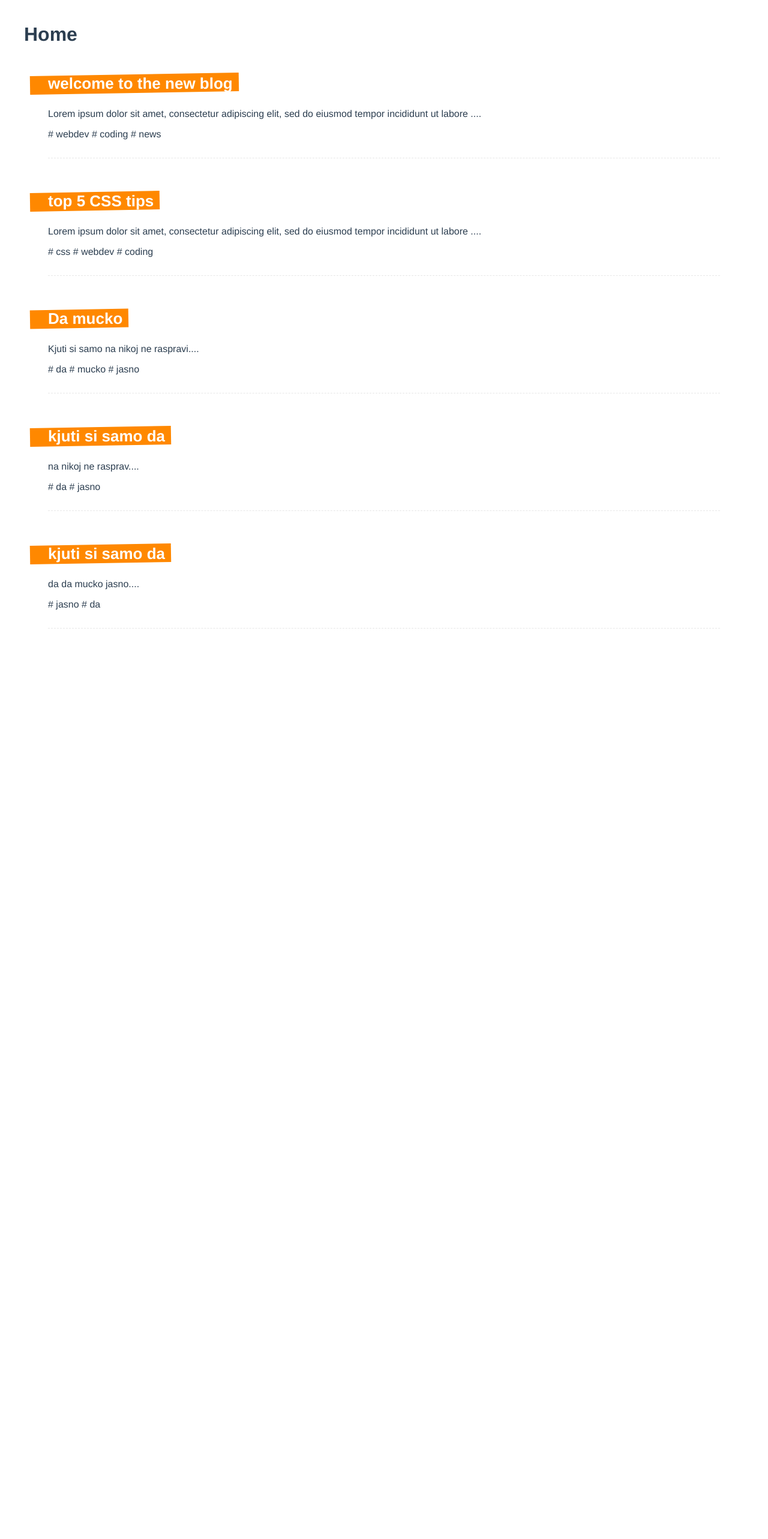
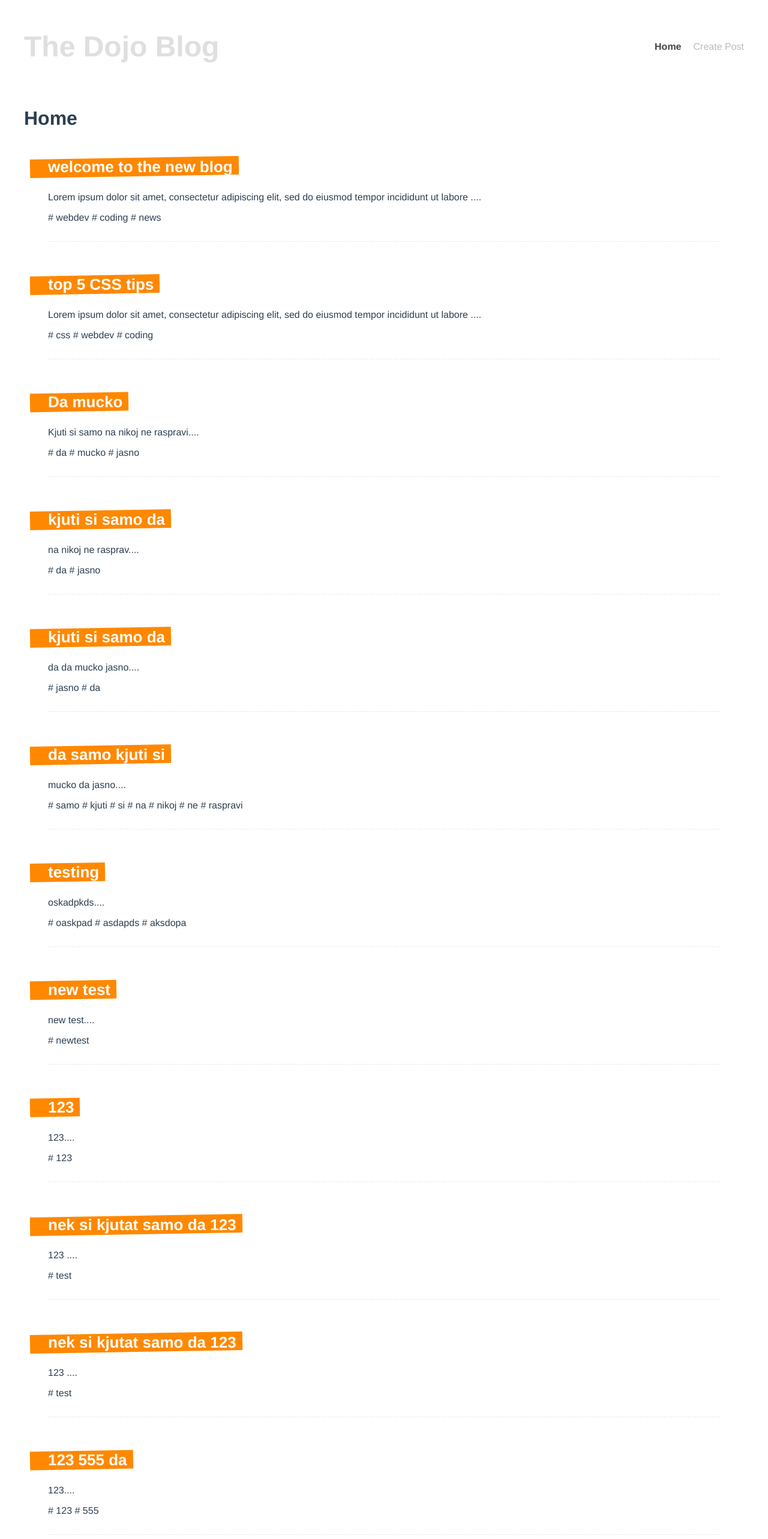
Before and after one commit to geostojanov/dojo-blog, a Vue app: page / in a window 1280 px wide. Shown: the top 2566 px of the page at 60% size. Before the commit the page ends 1096 px from the top, so only its background shows below. Built offline with nearby package versions, Linux system fonts and the light colour scheme; data requests are answered from the project's data file.

Commit message:
Da kjutejte si samo na nikoj ne raspravajte

```diff
--- a/data/db.json
+++ b/data/db.json
@@ -47,6 +47,80 @@
         "da"
       ],
       "id": 5
+    },
+    {
+      "title": "da samo kjuti si",
+      "body": "mucko da jasno",
+      "tags": [
+        "samo",
+        "kjuti",
+        "si",
+        "na",
+        "nikoj",
+        "ne",
+        "raspravi"
+      ],
+      "id": 6
+    },
+    {
+      "title": "testing",
+      "body": "oskadpkds",
+      "tags": [
+        "oaskpad",
+        "asdapds",
+        "aksdopa"
+      ],
+      "id": 7
+    },
+    {
+      "title": "new test",
+      "body": "new test",
+      "tags": [
+        "newtest"
+      ],
+      "id": 8
+    },
+    {
+      "title": "123",
+      "body": "123",
+      "tags": [
+        "123"
+      ],
+      "id": 9
+    },
+    {
+      "title": "nek si kjutat samo da 123",
+      "body": "123 ",
+      "tags": [
+        "test"
+      ],
+      "id": 10
+    },
+    {
+      "title": "nek si kjutat samo da 123",
+      "body": "123 ",
+      "tags": [
+        "test"
+      ],
+      "id": 11
+    },
+    {
+      "title": "123 555 da",
+      "body": "123",
+      "tags": [
+        "123",
+        "555"
+      ],
+      "id": 12
+    },
+    {
+      "title": "da 555",
+      "body": "555 da",
+      "tags": [
+        "da",
+        "555"
+      ],
+      "id": 13
     }
   ]
 }
--- a/src/App.vue
+++ b/src/App.vue
@@ -1,6 +1,17 @@
 <template>
+  <Navbar />
   <router-view/>
 </template>
+
+<script>
+import Navbar from './components/Navbar.vue'
+
+export default {
+  components: { Navbar }
+}
+
+</script>
+
 
 <style>
 #app {
--- /dev/null
+++ b/src/components/Navbar.vue
@@ -0,0 +1,39 @@
+<template>
+  <header>
+    <h1>The Dojo Blog</h1>
+    <nav>
+      <router-link :to="{ name: 'home' }">Home</router-link>
+      <router-link :to="{ name: 'Create' }">Create Post</router-link>
+    </nav>
+  </header>
+</template>
+
+<script>
+export default {
+
+}
+</script>
+
+<style>
+  header {
+    display: flex;
+    justify-content: space-between;
+    align-items: center;
+    max-width: 1200px;
+    margin: 0 auto;
+    padding: 10px;
+  }
+  header h1 {
+    color: #dfdfdf;
+    font-size: 48px;
+  }
+  header a {
+    color: #bbb;
+    text-decoration: none;
+    margin-left: 20px;
+  }
+  header a.router-link-active {
+    color: #444;
+    font-weight: bold;
+  }
+</style>
--- a/src/composables/createPost.js
+++ b/src/composables/createPost.js
@@ -1,7 +1,6 @@
 import { ref } from "vue"
 
 const createPost = (post) => {
-
   const submit = async () => {
     try {
       await fetch('http://localhost:3000/posts', {
@@ -9,6 +8,7 @@ const createPost = (post) => {
         headers: { 'Content-Type': 'application/json' },
         body: JSON.stringify(post)
       })
+      // router.push({ name: 'home' })
     }
     catch (err) {
       console.log(err.value)
--- a/src/views/Create.vue
+++ b/src/views/Create.vue
@@ -21,6 +21,7 @@
 
 <script>
 import { ref } from '@vue/reactivity'
+import { useRouter } from 'vue-router'
 import createPost from '../composables/createPost'
 export default {
   setup() {
@@ -28,6 +29,8 @@ export default {
     const body = ref('')
     const tag = ref('')
     const tags = ref([])
+
+    const router = useRouter();
 
     const handleKeydown = () => {
       if (!tags.value.includes(tag.value)) {
@@ -45,7 +48,8 @@ export default {
       }
 
       const { submit } = createPost(post)
-      submit().then(this.$router.push('/'))
+      await submit()
+      router.push({ name: 'home' })
     }
 
     return { title, body, tag, tags, handleKeydown, handleSubmit }
```
